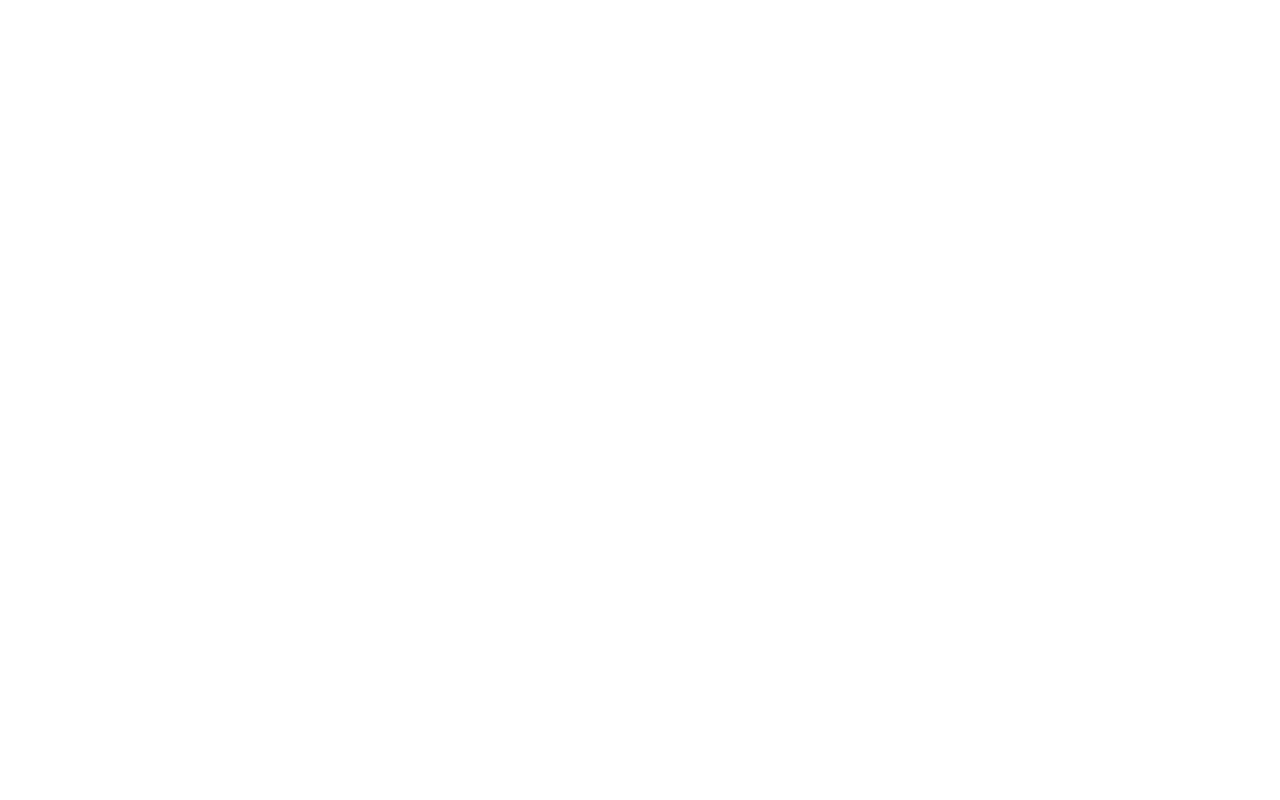
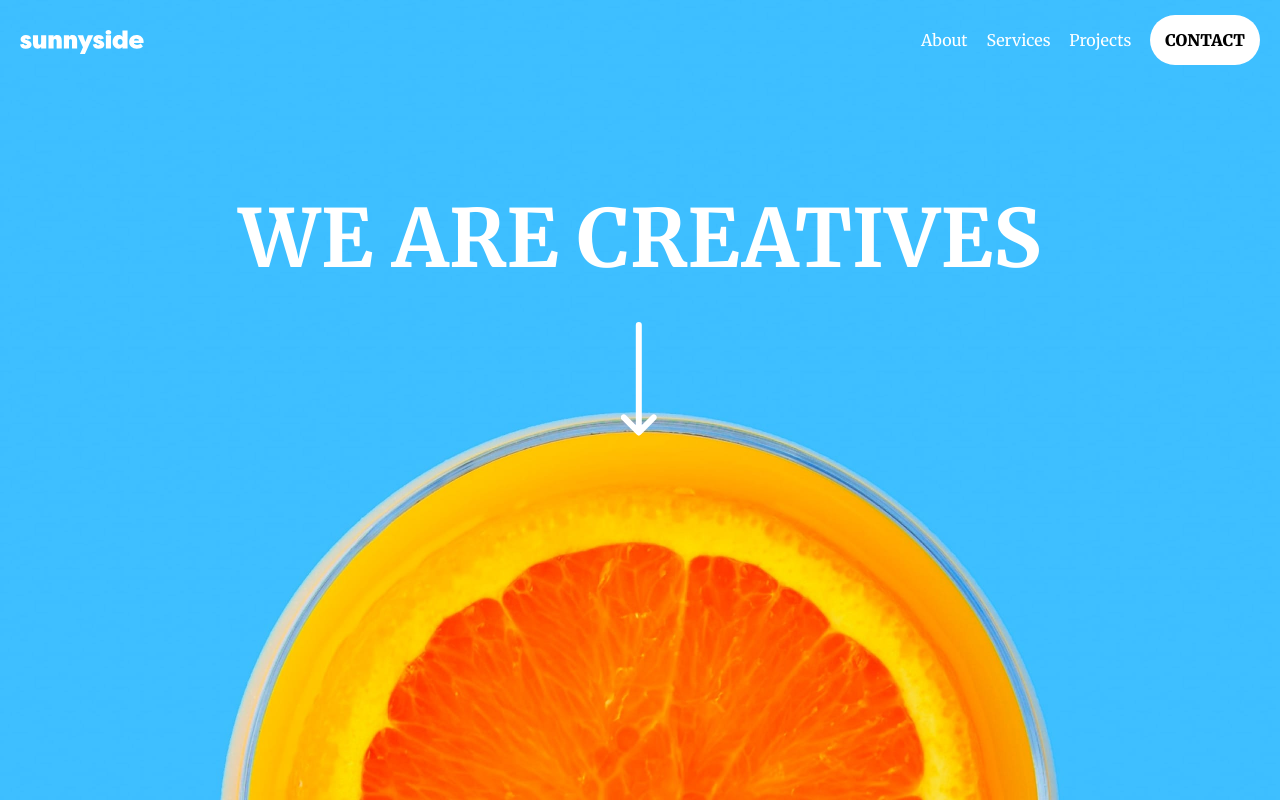
Before and after one commit to kalala22/Sunny-Side-Agency, a plain HTML site: page index.html in a window 1280 px wide. Drawn offline with nearby package versions, Linux system fonts and the light colour scheme.

Commit message:
Ajout de la partie header

```diff
--- a/index.html
+++ b/index.html
@@ -11,6 +11,28 @@
     <title>Sunnyside Agency</title>
 </head>
 <body>
+    <header>
+        <nav class="container-nav">
+            <a href="#"><img class="logo-sunnyside" src="./images/logo.svg" alt="logo "></a>
+
+            <div class="nav-lien">
+                <a href="About">About</a>
+                <a href="Services">Services</a>
+                <a href="Projects">Projects</a>
+                <a id="cnt" href="Contact">CONTACT</a>
+            </div>
+
+            <span class="material-symbols-outlined">
+                menu
+            </span>
+        </nav>
+
+        <div class="container-titre-h1">
+            <h1 class="titre-h1-center">WE ARE CREATIVES</h1>
+            <a class="header-center-fleche" href=""><img src="images/icon-arrow-down.svg" alt="fleche bas"></a>
+        </div>
+
+    </header>
 
 </body>
 </html>
```
